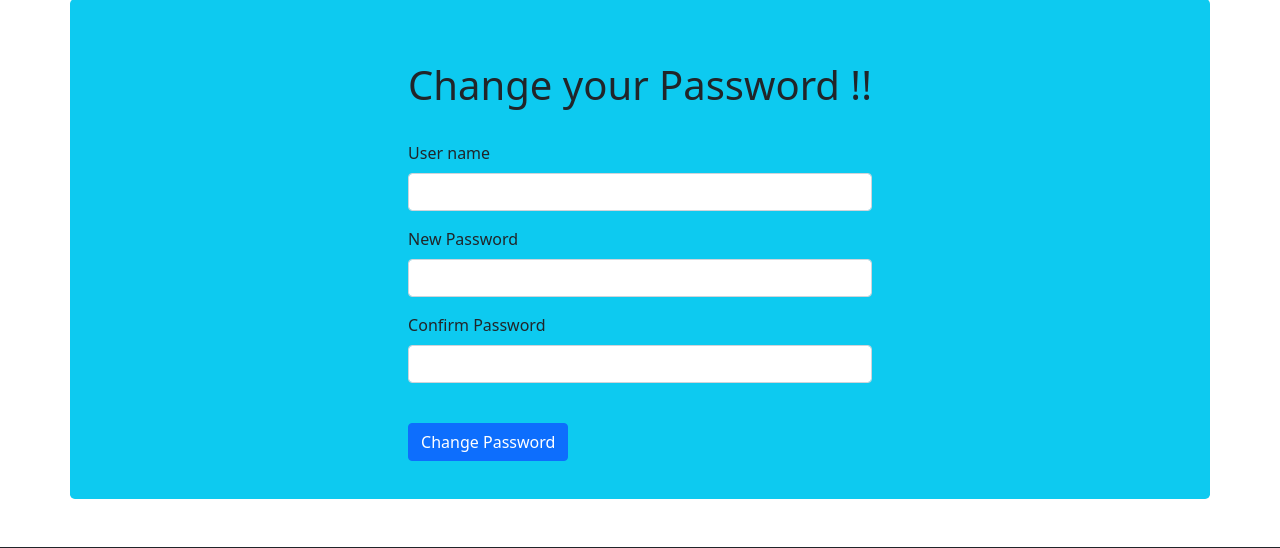
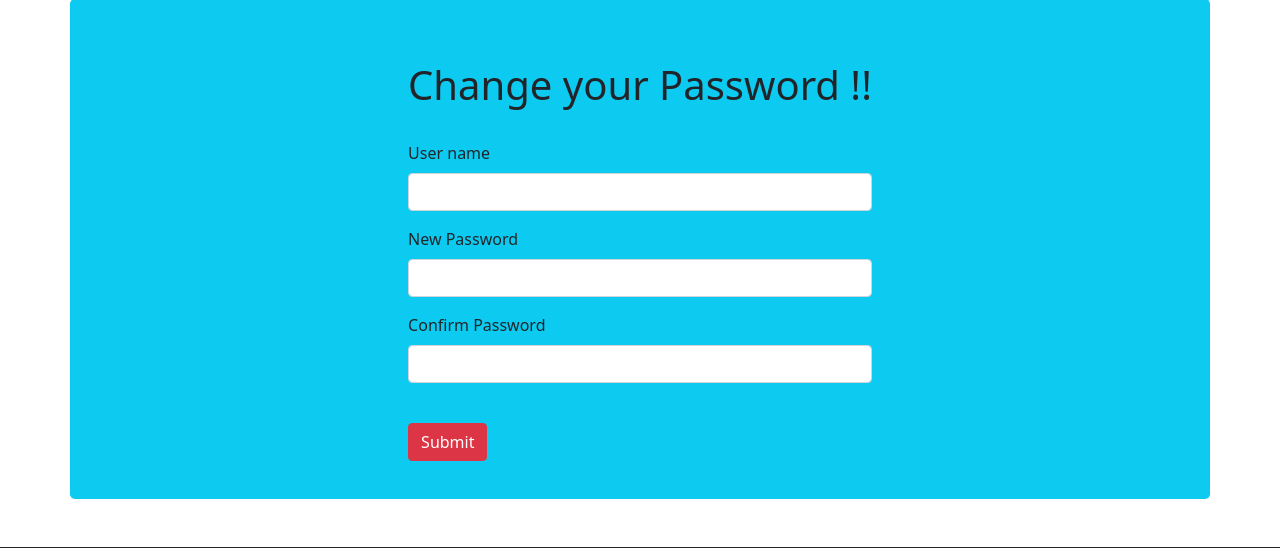
Before and after one commit to shuvo-99/470-project, a PHP site: page /change_password.php in a window 1280 px wide. Shown: the part 55-603 px from the top of the page. Run offline with PHP 8.4, Linux system fonts and the light colour scheme; a stand-in replaces the project's code that opens the database connection; some libraries are stand-ins or nearby versions.

Commit message:
Add files via upload

```diff
--- a/change_password.php
+++ b/change_password.php
@@ -57,6 +57,7 @@ if(isset($_POST['submit']))
 
     <title>Change Password</title>
 
+    <!-- CSS  -->
     <style>
     .de{
         text-decoration: none;
@@ -113,6 +114,8 @@ if(isset($_POST['submit']))
                 </div>
             </div>
         </nav>
+
+        <!-- Form -->
         <section style="height: 500px;" class="container bg-info d-flex justify-content-center align-items-center rounded-3 " id="subscribe">
 
             <div>
@@ -136,11 +139,13 @@ if(isset($_POST['submit']))
                     </div>
 
                     <br>
-                    <button type="submit" name="submit" class="btn btn-primary">Change Password</button>
+                    <button type="submit" name="submit" class="btn btn-danger">Submit</button>
                     <br>
                 </form>
             </div>
         </section>
+
+
         <!-- <form method="POST">
             <input type="text" name="username" placeholder="Username" required=""><br>
             <input type="password" name="password" placeholder="New Password" required=""><br>
--- a/leave_request.php
+++ b/leave_request.php
@@ -122,7 +122,7 @@ if(isset($_POST['submit']))
                     </div>
 
                     <br>
-                    <button type="submit" name="submit" class="btn btn-primary">Submit</button>
+                    <button type="submit" name="submit" class="btn btn-danger">Submit</button>
                     <br>
                 </form>
             </div>
```
